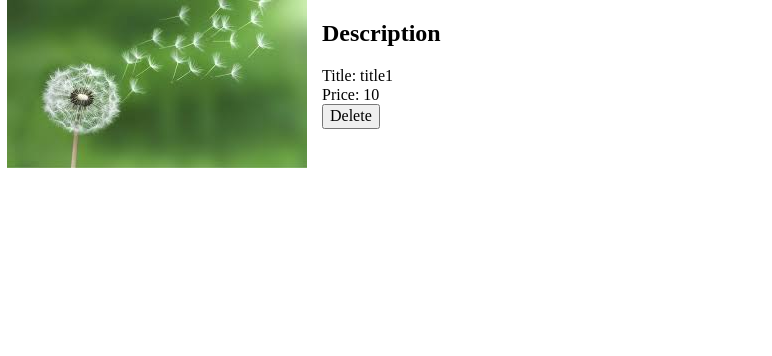
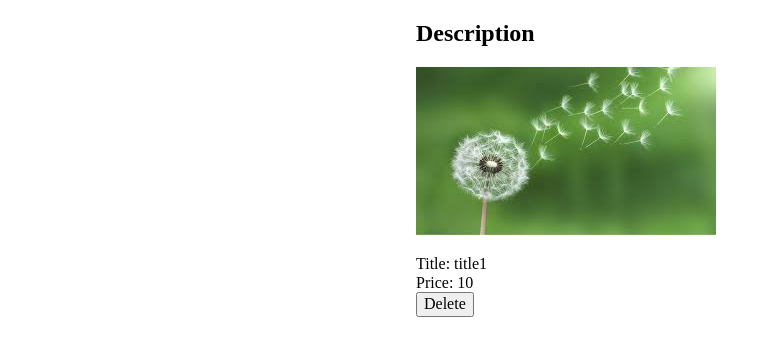
Before and after one commit to btbph/Wish-list-App, an Angular app: page /detail/1 in a window 1280 px wide. Shown: the top 356 px of the page, without its empty margins (0-772 px from the left). Built offline with nearby package versions, Linux system fonts and the light colour scheme.

Commit message:
finish layout

```diff
--- a/src/app/components/allwishes/all-wishes.component.scss
+++ b/src/app/components/allwishes/all-wishes.component.scss
@@ -1,21 +1,21 @@
-@import "~src/variables";
+@import '~src/variables';
 
 .wish-list {
   display: block;
   list-style-type: none;
   margin: 0 auto;
-  width: 30%;
+  width: 40%;
 
   .wish-item {
-    background-color: $itemColor;
-    border-radius: $borderRadius;
+    background-color: $item-color;
+    border-radius: $border-radius;
     cursor: pointer;
     margin: 20px 0;
     padding: 20px;
     position: relative;
 
     &:hover {
-      background-color: $hoverBgColor;
+      background-color: $hover-bg-color;
     }
 
     .wish-link {
@@ -30,11 +30,11 @@
   .delete-button {
     background-color: transparent;
     border: 0;
-    border-radius: $borderRadius;
+    border-radius: $border-radius;
     float: right;
 
     &:hover {
-      background-color: $hoverButton;
+      background-color: $hover-button;
     }
   }
 }
--- a/src/app/components/create-wish/create-wish.component.scss
+++ b/src/app/components/create-wish/create-wish.component.scss
@@ -1,14 +1,14 @@
-@import "~src/variables";
+@import '~src/variables';
 
 .form {
+  background-color: $item-color;
   margin: 0 auto;
   padding: 30px;
-  background-color: $itemColor;
   width: 300px;
 
   .box {
-    border: 1px solid black;
-    padding: 3px
+    border: 1px solid;
+    padding: 3px;
   }
 
   .submit-button {
--- a/src/app/components/detail-wish/detail-wish.component.html
+++ b/src/app/components/detail-wish/detail-wish.component.html
@@ -1,15 +1,13 @@
 <div class="container">
-  <div class="bg-wish"
+  <h2>Description</h2>
+  <div class="bg-wish image"
        [class.bg-wish1]="currentWish.image === 1"
        [class.bg-wish2]="currentWish.image === 2"
        [class.bg-wish3]="currentWish.image === 3"
        [class.bg-wish4]="currentWish.image === 4"
   ></div>
-  <div class="description">
-    <h2>Description</h2>
-    <div>Title: {{ currentWish.title }}</div>
-    <div *ngIf="currentWish.about">About: {{ currentWish.about }}</div>
-    <div>Price: {{ currentWish.price }}</div>
-    <button (click)="deleteWish()">Delete</button>
-  </div>
+  <div>Title: {{ currentWish.title }}</div>
+  <div *ngIf="currentWish.about">About: {{ currentWish.about }}</div>
+  <div>Price: {{ currentWish.price }}</div>
+  <button (click)="deleteWish()">Delete</button>
 </div>
--- a/src/app/components/detail-wish/detail-wish.component.scss
+++ b/src/app/components/detail-wish/detail-wish.component.scss
@@ -1,9 +1,8 @@
 .container {
+  margin: 0 auto;
   width: 35%;
-  display: flex;
-  justify-content: space-around;
+
+  .image {
+    margin-bottom: 20px;
+  }
 }
-
-.description {
-  //float: right;
-}
--- a/src/variables.scss
+++ b/src/variables.scss
@@ -1,4 +1,4 @@
-$borderRadius: 4px;
-$itemColor: #EEE;
-$hoverBgColor: #DDD;
-$hoverButton: #607D8B;
+$border-radius: 4px;
+$item-color: #eee;
+$hover-bg-color: #ddd;
+$hover-button: #607d8b;
```
